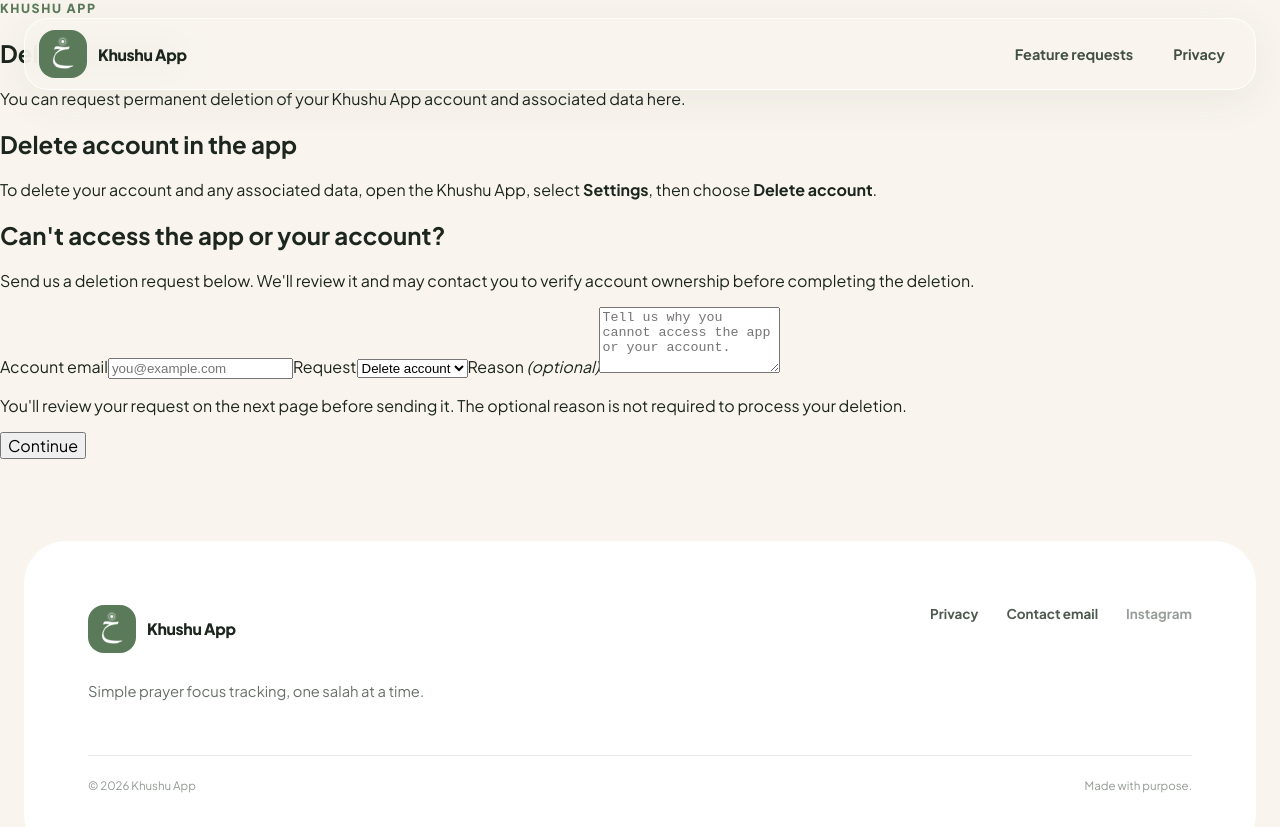
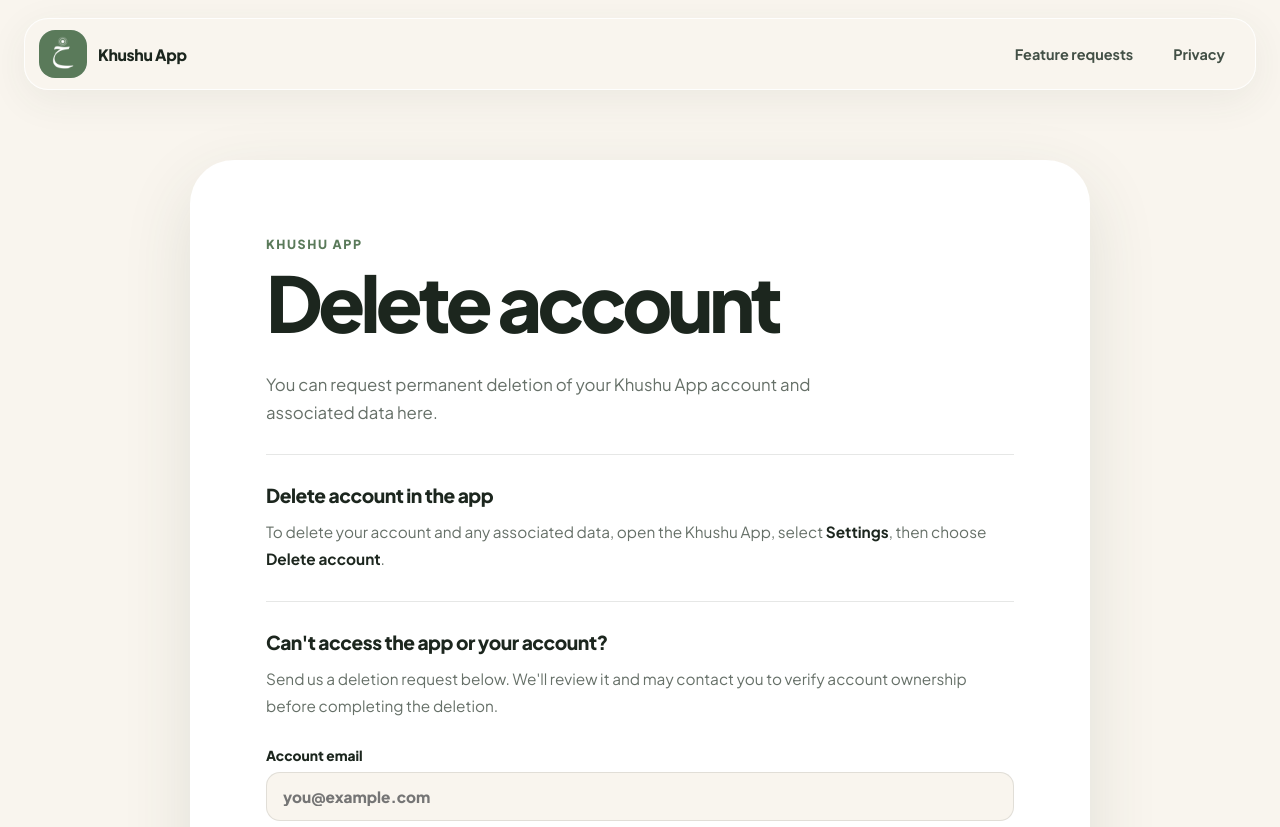
Before and after one commit to bjzaffar/khushu-app-website, a Next.js app: page /delete-account in a window 1280 px wide. Shown: the top 827 px of the page. Built offline with nearby package versions, Linux system fonts and the light colour scheme.

Commit message:
Update globals.css

```diff
--- a/app/globals.css
+++ b/app/globals.css
@@ -917,6 +917,142 @@
   font-weight: 700;
 }
 
+.deletion-page {
+  width: min(900px, calc(100% - 48px));
+  margin: 0 auto;
+  padding: 160px 0 64px;
+}
+
+.deletion-card {
+  padding: clamp(32px, 6vw, 76px);
+  border-radius: 44px;
+  background: var(--white);
+  box-shadow: var(--shadow);
+}
+
+.deletion-card h1 {
+  margin: 0;
+  font-size: clamp(2.7rem, 6vw, 5rem);
+  font-weight: 750;
+  line-height: 1;
+  letter-spacing: -0.06em;
+}
+
+.deletion-card .eyebrow {
+  margin-bottom: 12px;
+}
+
+.deletion-intro {
+  max-width: 620px;
+  margin: 30px 0 26px;
+  color: var(--muted);
+  font-size: 1.05rem;
+  line-height: 1.7;
+}
+
+.deletion-section {
+  padding: 28px 0;
+  border-top: 1px solid var(--line);
+}
+
+.deletion-section h2 {
+  margin: 0 0 12px;
+  font-size: 1.2rem;
+  font-weight: 750;
+  letter-spacing: -0.025em;
+}
+
+.deletion-section > p,
+.deletion-confirmation > p {
+  margin: 0;
+  color: var(--muted);
+  font-size: 0.96rem;
+  line-height: 1.75;
+}
+
+.deletion-section strong {
+  color: var(--ink);
+}
+
+.deletion-form {
+  display: grid;
+  gap: 18px;
+  margin-top: 28px;
+}
+
+.deletion-form label {
+  display: grid;
+  gap: 8px;
+  color: var(--ink);
+  font-size: 0.86rem;
+  font-weight: 750;
+}
+
+.deletion-form label span em {
+  color: var(--muted);
+  font-style: normal;
+  font-weight: 600;
+}
+
+.deletion-form input,
+.deletion-form select,
+.deletion-form textarea {
+  width: 100%;
+  border: 1px solid var(--line);
+  border-radius: 14px;
+  outline: none;
+  background: var(--cream);
+  color: var(--ink);
+  font: inherit;
+  font-size: 0.96rem;
+  padding: 14px 16px;
+}
+
+.deletion-form select {
+  cursor: pointer;
+}
+
+.deletion-form textarea {
+  resize: vertical;
+}
+
+.deletion-form input:focus,
+.deletion-form select:focus,
+.deletion-form textarea:focus {
+  border-color: var(--sage);
+  box-shadow: 0 0 0 3px rgba(90, 122, 90, 0.14);
+}
+
+.form-note,
+.form-status {
+  margin: 0;
+  color: var(--muted);
+  font-size: 0.84rem;
+  line-height: 1.6;
+}
+
+.form-status {
+  color: var(--sage-dark);
+  font-weight: 650;
+}
+
+.form-status-error {
+  color: #a53e38;
+}
+
+.deletion-submit {
+  justify-content: center;
+  width: fit-content;
+  min-width: 180px;
+}
+
+.deletion-confirmation {
+  display: grid;
+  gap: 28px;
+  margin-top: 42px;
+}
+
+
 .back-home {
   display: inline-flex;
   min-height: 54px;
@@ -1279,9 +1415,31 @@
     padding: 130px 0 32px;
   }
 
+  .deletion-page {
+    width: min(100% - 28px, 680px);
+    padding: 130px 0 32px;
+  }
+
   .policy-card {
     padding: 34px 24px;
     border-radius: 32px;
+  }
+
+  .deletion-card {
+    padding: 34px 24px;
+    border-radius: 32px;
+  }
+
+  .deletion-card h1 {
+    font-size: clamp(2.5rem, 12vw, 4rem);
+  }
+
+  .deletion-intro {
+    font-size: 1rem;
+  }
+
+  .deletion-submit {
+    width: 100%;
   }
 
   .policy-lead {
```
